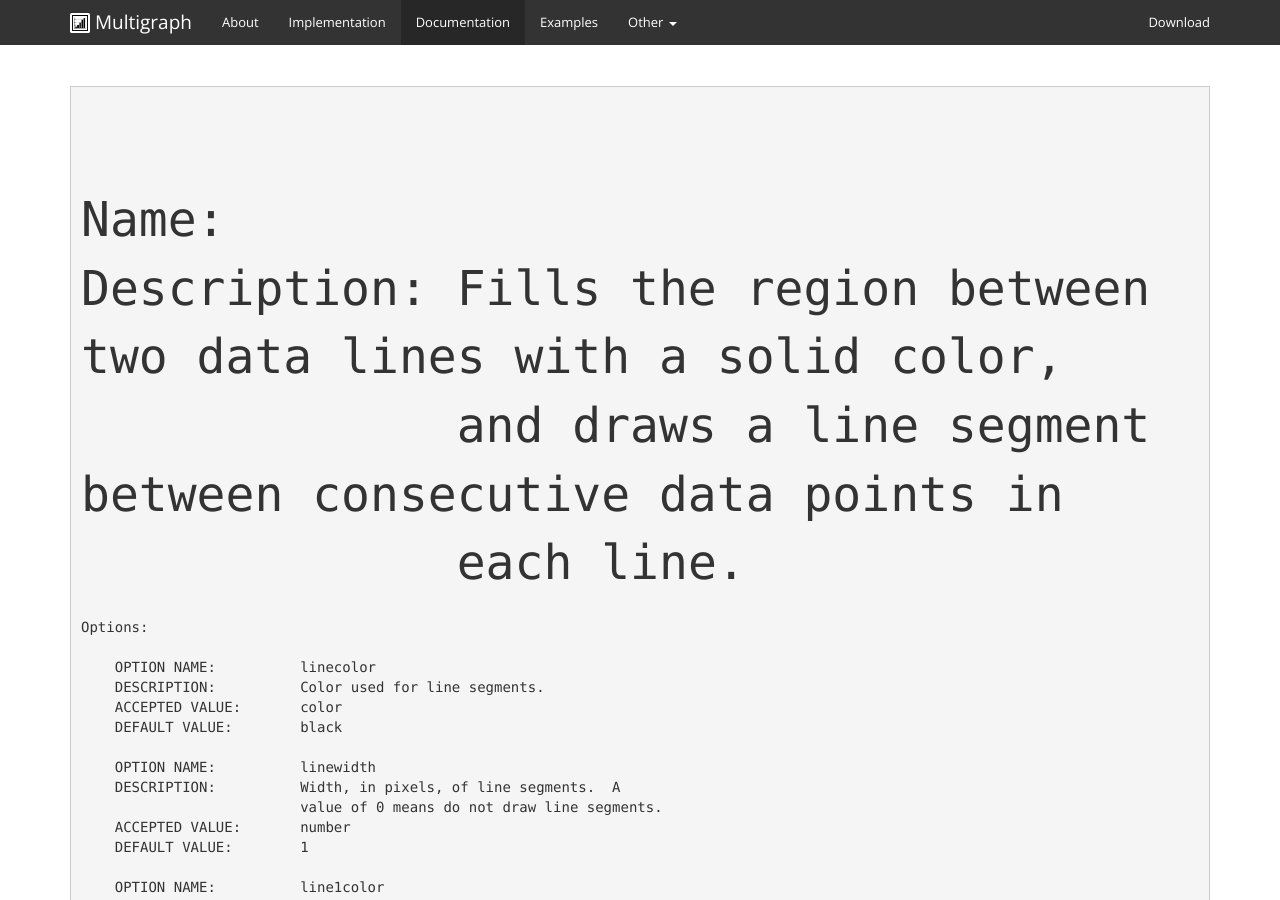
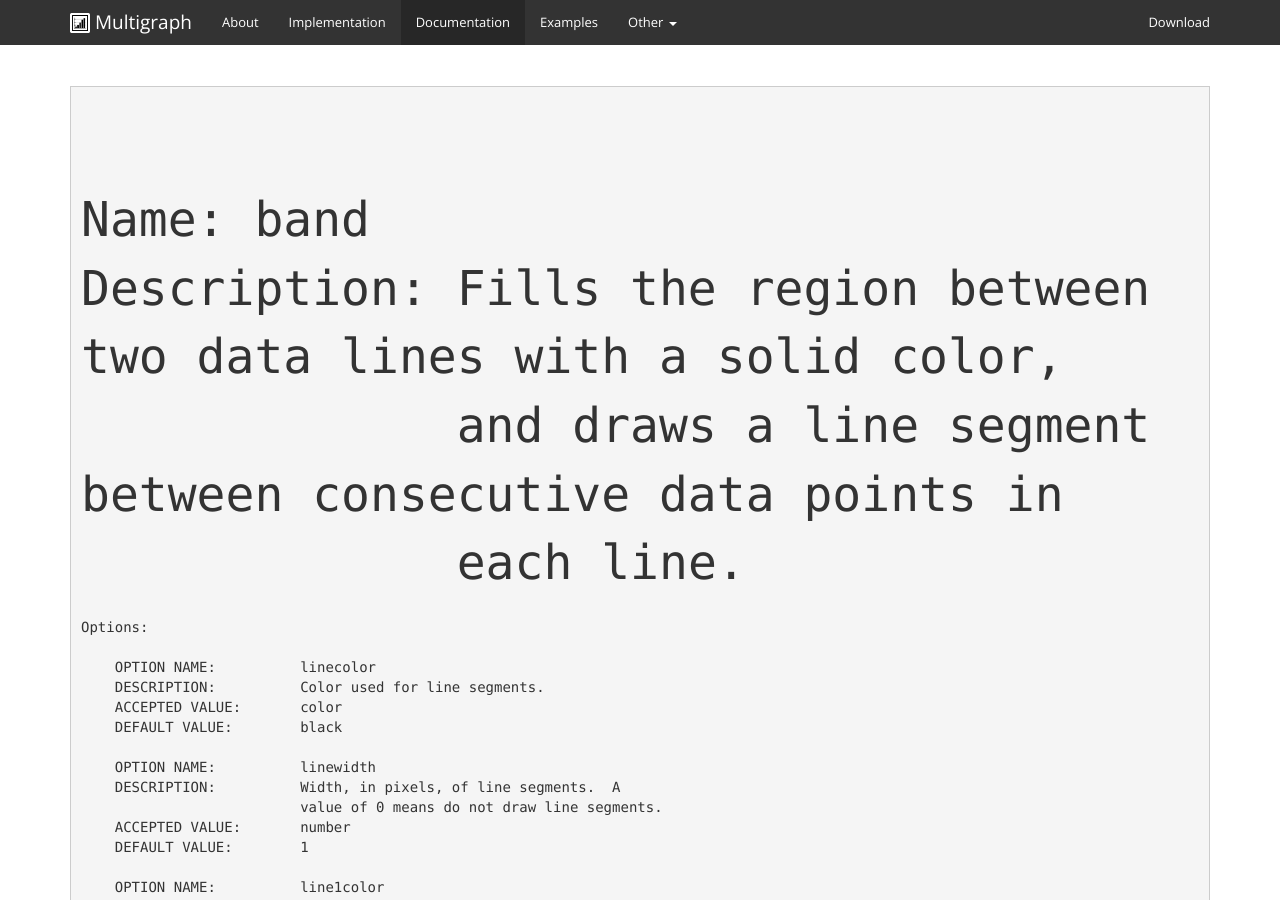
Before and after one commit to khunter3D/khunter3D.github.io, a Jekyll site: the page built from docs/renderers/index.html, in a window 1280 px wide and 900 px high. Built offline with Jekyll 4.4.1, drawn with Linux system fonts in a browser that asks for light colours; nearby versions of some CDN libraries; Markdown is read by kramdown in place of the engine named in the settings.

Commit message:
Update index.html

```diff
--- a/docs/renderers/index.html
+++ b/docs/renderers/index.html
@@ -8,8 +8,8 @@
 
       <pre>
 
-      <font size="107">
-Name:
+      <font size="11">
+Name: band
 Description: Fills the region between two data lines with a solid color,
              and draws a line segment between consecutive data points in
              each line.
```
